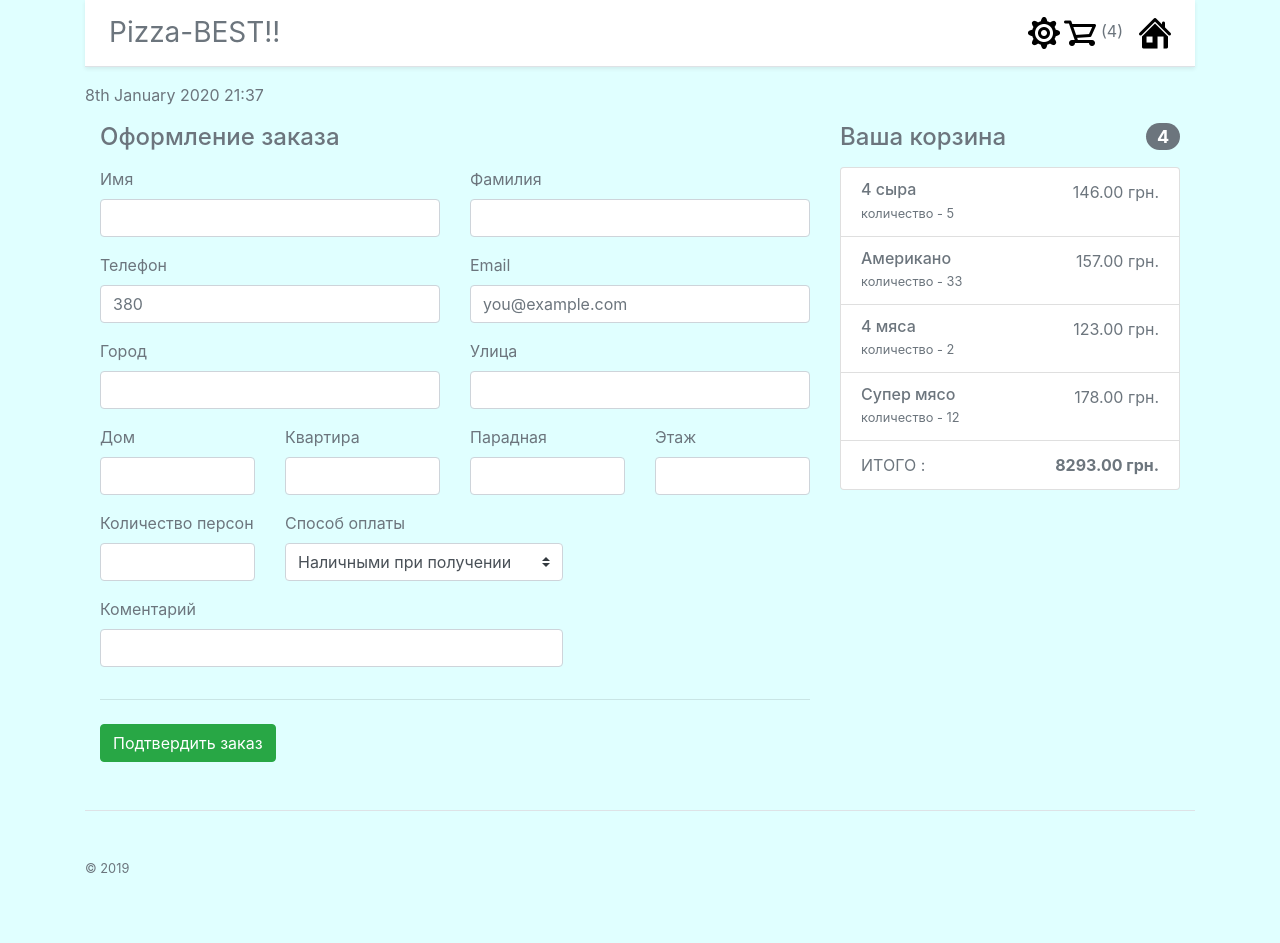
After one commit to YraDokienko/Task-22, a Django app: template project/pizza/templates/shipping.html in a window 1280 px wide. The commit adds this page. Run offline with Django 3.2, Linux system fonts and the light colour scheme; the template is opened without the code that fills it: values that come from a table or form of the project are taken from there, others are empty; data comes from the database, SQL or seed files in the repository; both versions use the stored data as it was after the commit; some libraries are stand-ins or nearby versions.

Commit message:
PjP-21 Added shipping.html

```diff
--- a/project/pizza/templates/cart.html
+++ b/project/pizza/templates/cart.html
@@ -28,7 +28,7 @@
 {% endfor %}
 <hr class="mb-4">
  <div class="col-md-12">
-     <form action=" ">
+     <form action="shipping/">
          <div class="row">
          <div class="col-md-6">
              <button class="btn btn-success"> Оформить заказ </button>
--- /dev/null
+++ b/project/pizza/templates/shipping.html
@@ -0,0 +1,110 @@
+{% extends "index.html"  %}
+{% block application %}
+
+   <div class="container">
+
+      <div class="row">
+        <div class="col-md-4 order-md-2 mb-4">
+          <h4 class="d-flex justify-content-between align-items-center mb-3">
+            <span class="text-muted">Ваша корзина</span>
+            <span class="badge badge-secondary badge-pill">{{ order.pizzas.all|length }}</span>
+          </h4>
+          <ul class="list-group mb-3">
+            {% for pizza in order.pizzas.all %}
+
+            <li class="list-group-item d-flex justify-content-between lh-condensed">
+              <div>
+                <h6 class="my-0">{{pizza.name}}</h6>
+                <small class="text-muted"> количество - {{pizza.count}}</small>
+              </div>
+              <span class="text-muted">{{pizza.price}} грн.</span>
+            </li>{% endfor %}
+            <li class="list-group-item d-flex justify-content-between">
+                <span>ИТОГО :</span>
+                <strong>{{ order.full_price }} грн.</strong>
+            </li>
+          </ul>
+        </div>
+
+      <!-- Форма заполнения контактов клиента -->
+        <div class="col-md-8 order-md-1">
+          <h4 class="mb-3">Оформление заказа</h4>
+          <form class="needs-validation"   method="post">
+
+            <div class="row">
+              <div class="col-md-6 mb-3">
+                <label>Имя</label>
+                <input type="text" class="form-control" name="first_name" id="id_first_name" required>
+              </div>
+              <div class="col-md-6 mb-3">
+                <label for="id_last_name">Фамилия</label>
+                <input type="text" class="form-control"  name="last_name" id="id_last_name" value="" required>
+              </div>
+            </div>
+
+            <div class="row">
+              <div class="col-md-6 mb-3">
+                <label for="id_phone">Телефон</label>
+                <input type="number" class="form-control" name="phone" id="id_phone" placeholder="380" required>
+              </div>
+
+              <div class="col-md-6 mb-3">
+                <label for="id_email">Email </label>
+                <input type="email" class="form-control" name="email" id="id_email" placeholder="you@example.com" required>
+              </div>
+
+            </div>
+            <div class="row">
+              <div class="col-md-6 mb-3">
+                <label for="id_city">Город</label>
+                <input type="text" class="form-control" name="city" id="id_city" placeholder="" required>
+              </div>
+
+              <div class="col-md-6 mb-3">
+                <label for="id_street">Улица</label>
+                <input type="text" class="form-control" name="street" id="id_street" placeholder="" required>
+              </div>
+            </div>
+            <div class="row">
+              <div class="col-md-3 mb-3">
+                <label for="id_house">Дом</label>
+                <input type="text" class="form-control" name="house" id="id_house" placeholder="" required>
+              </div>
+              <div class="col-md-3 mb-3">
+                <label for="id_apartment">Квартира</label>
+                <input type="text" class="form-control" name="apartment" id="id_apartment" placeholder="" >
+              </div>
+              <div class="col-md-3 mb-3">
+                <label for="id_front_door">Парадная</label>
+                <input type="number" class="form-control" name="front_door" id="id_front_door" placeholder="" >
+              </div>
+              <div class="col-md-3 mb-3">
+                <label for="id_floor">Этаж</label>
+                <input type="number" class="form-control" name="floor" id="id_floor" placeholder="" >
+              </div>
+            </div>
+
+            <div class="row">
+              <div class="col-md-3 mb-3">
+                <label for="id_number_persons">Количество персон</label>
+                <input type="number" class="form-control" name="number_persons" id="id_number_persons" placeholder="" required>
+              </div>
+              <div class="col-md-5 mb-3">
+                <label for="id_type_payment"> Способ оплаты</label>
+                <select class="custom-select d-block w-100" name="type_payment" id="id_type_payment" required>
+                  <option value="cash">Наличными при получении</option>
+                  <option value="card">Оплата картой</option>
+                </select>
+              </div>
+              <div class="col-md-8 mb-3">
+                <label for="id_comment">Коментарий</label>
+                <input type="text" class="form-control" name="comment" id="id_comment" placeholder="" >
+              </div>
+            </div>
+            <hr class="mb-4">
+              <input type="submit" class="btn btn-success" value="Подтвердить заказ">
+          </form>
+        </div>
+      </div>
+    </div>
+{% endblock %}
--- a/project/pizza/views.py
+++ b/project/pizza/views.py
@@ -106,7 +106,7 @@ class PizzaCartView(TemplateView):
 
 
 class ShippingOrderView(FormView):
-    template_name = ''
+    template_name = 'shipping.html'
     form_class = ShippingOrderForm
     success_url = '/'
 
```
Also changed, not shown: project/db.sqlite3.
